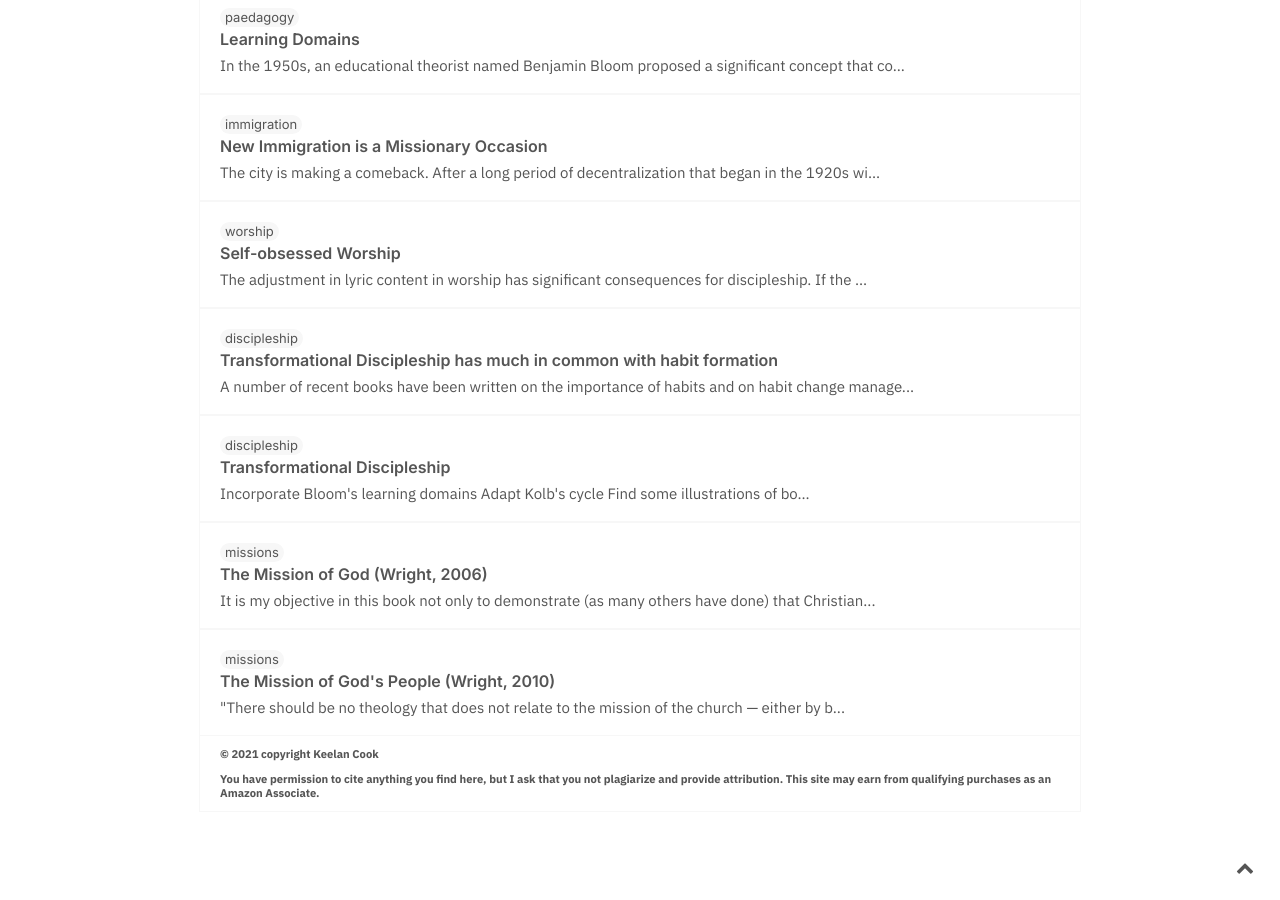
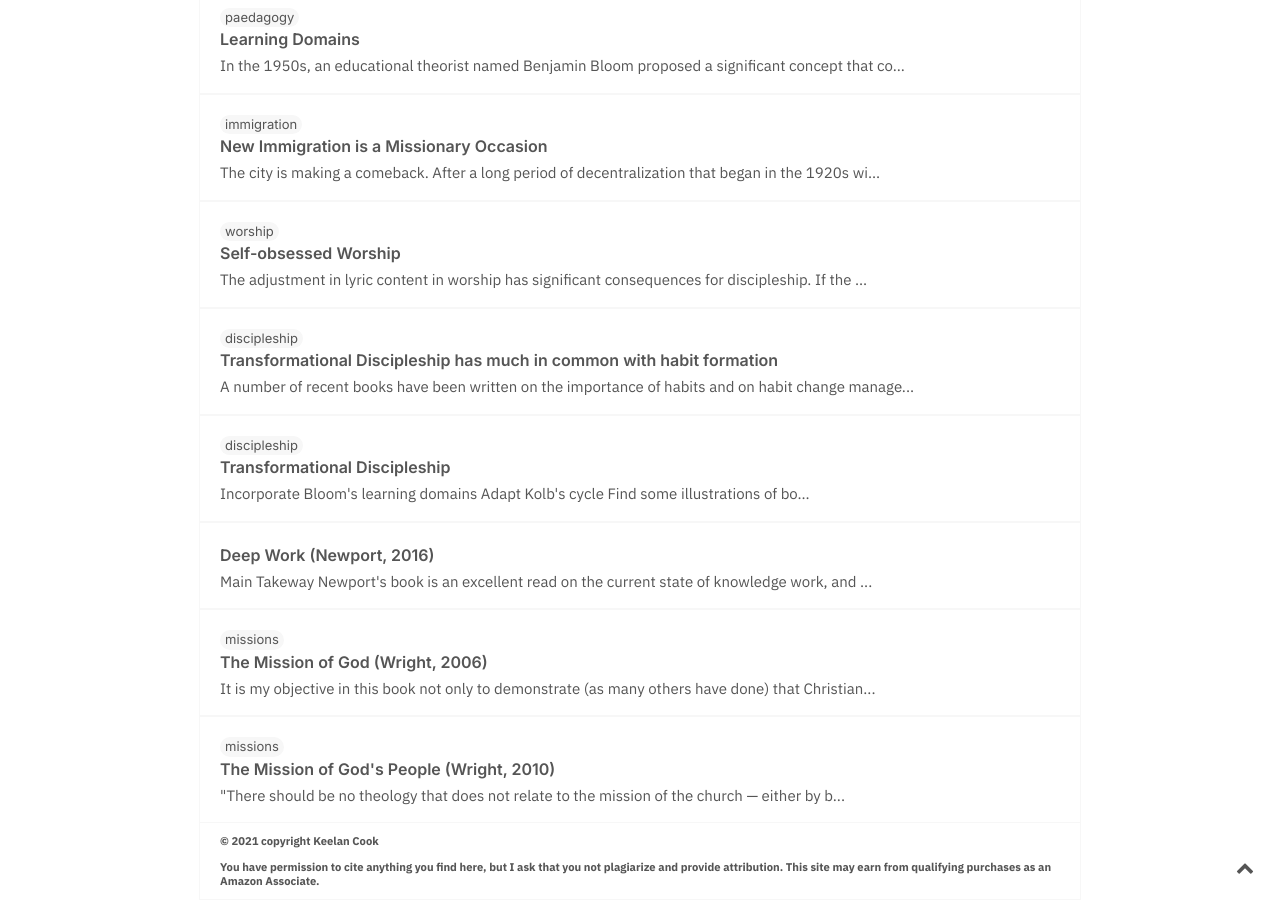
Before and after one commit to keelancook/notebook, a Jekyll site: the page built from index.md, in a window 1280 px wide and 900 px high, scrolled down 2849 px. Built offline with Jekyll 4.4.1, drawn with Linux system fonts in a browser that asks for light colours; before the commit the page ends 3661 px from its top, so only the background shows below that.

Commit message:
gardening

```diff
--- a/_notes/Map of Content.md
+++ b/_notes/Map of Content.md
@@ -63,4 +63,4 @@ These are a sampling of general categories that give shape to the network of not
 * [[Learning Domains]]
 * [[Experiential Learning]]
 * [[Locus of Control]]
-* [[Focus on the Good]]
+* [[Focus on What is Good]]
--- a/_notes/book-notes/Book List.md
+++ b/_notes/book-notes/Book List.md
@@ -21,7 +21,7 @@ These are all of the books I've read with links to any notes or reviews of those
 Takeaway:
 
 * Year Read: 2020
-* [[My Book Notes::Power of Habit]]
+* My Book Notes: [[Power of Habit]]
 * [Link to Book](https://amzn.to/38iDT1N)
 
 ---
@@ -33,7 +33,7 @@ Takeaway:
 Takeaway:
 
 * Year Read: 2020
-* [[My Book Notes::Family Worship]]
+* My Book Notes: [[Family Worship]]
 * [Link to Book](https://amzn.to/3rCxiHj)
 
 ---
@@ -45,7 +45,7 @@ Takeaway:
 Takeway:
 
 * Year Read: 2020
-* [[My Book Notes::Gentle and Lowly]]
+* My Book Notes: [[Gentle and Lowly]]
 * [Link to Book](https://amzn.to/3qoVqLS)
 
 
@@ -58,7 +58,7 @@ Takeway:
 Takeaway:
 
 * Year Read: 2020
-* [[My Book Notes::Deep Work]]
+* My Book Notes: [[Deep Work (Newport, 2016)]]
 * [Link to Book](https://amzn.to/3bkJzu6)
 
 ---
--- /dev/null
+++ b/_notes/book-notes/Deep Work (Newport, 2016).md
@@ -0,0 +1,16 @@
+---
+title: Deep Work (Newport, 2016)
+author: Keelan Cook
+season: winter
+created: 2021-03-11
+
+---
+
+## Main Takeway
+Newport's book is an excellent read on the current state of knowledge work, and more broadly on anyone in a white collar role. In particular, I think there is a large amount of overlap between those of us who serve in ministry roles and the strains and pressures on attention that Newport notes.
+
+This book is one I would quickly recommend to anyone whose work requires thoughtful prodcution of content. This is true for pastors, academics, ministry strategists, and even the growing number of knowledge workers in our church pews.
+
+## Key Subjects Worth Exploring
+* Deliberate Practice
+* Solitude and Mindfulness
```
